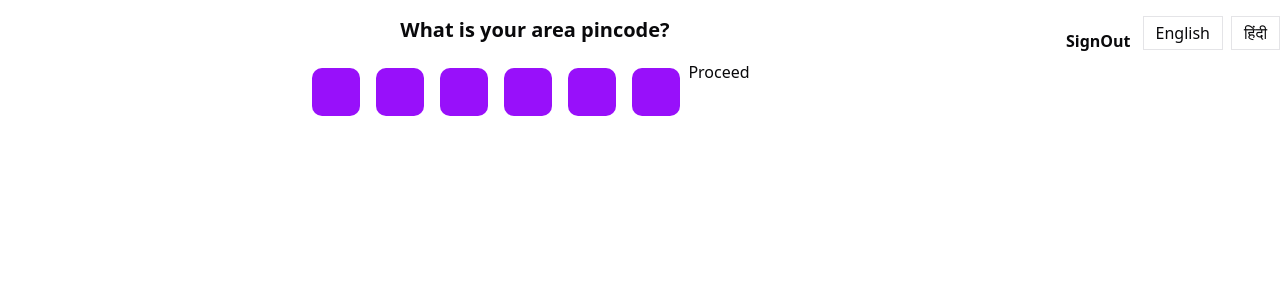
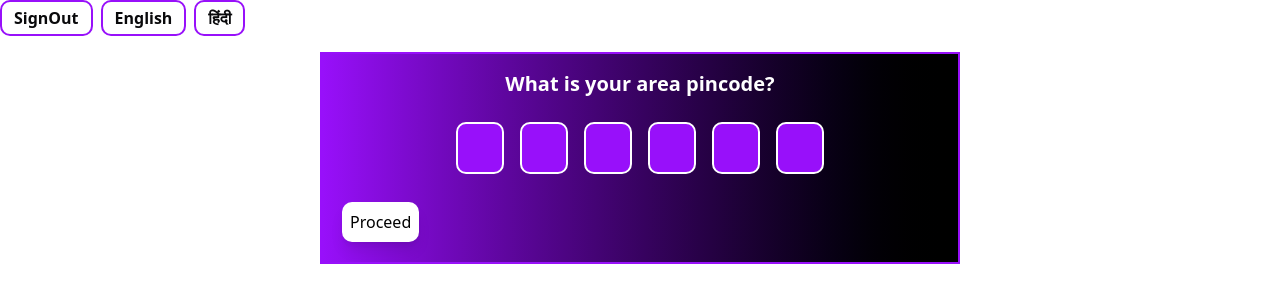
Before and after one commit to TamannaParashar/FarmVisor, a Next.js app: page /Home in a window 1280 px wide. Shown: the top 302 px of the page. Built offline with nearby package versions, Linux system fonts and the light colour scheme.

Commit message:
added pincode

```diff
--- a/src/app/Home/page.jsx
+++ b/src/app/Home/page.jsx
@@ -2,9 +2,10 @@
 import { useTranslation } from "react-i18next"
 import i18n from "./../../i18n"
 import { signOut } from "next-auth/react"
-import { useRef } from "react"
+import { useRef, useState } from "react"
 
 export default function Home() {
+  const [pin,setPin] = useState(true);
   const { t } = useTranslation()
   const changeLanguage = (lang) => {
     i18n.changeLanguage(lang)
@@ -36,30 +37,28 @@ const handleSubmit= async()=>{
   });
   const data = await res.json();
   console.log(data);
+  setPin(false);
 }
   return (
     <div>
-        <div className="flex float-right">
-        <button onClick={()=>signOut({callbackUrl:'/'})} className="p-3 rounded-lg font-bold">SignOut</button>
       <div className="mb-4">
-        <button onClick={() => changeLanguage("en")} className="px-3 py-1 border mr-2">
-          English
-        </button>
-        <button onClick={() => changeLanguage("hi")} className="px-3 py-1 border">
-          हिंदी
-        </button>
+        <button onClick={()=>signOut({callbackUrl:'/'})} className="px-3 py-1 border-2 border-purple-600 rounded-lg font-bold mr-2">SignOut</button>
+        <button onClick={() => changeLanguage("en")} className="px-3 py-1 border-2 border-purple-600 ro rounded-lg font-bold mr-2">English</button>
+        <button onClick={() => changeLanguage("hi")} className="px-3 py-1 border-2 border-purple-600 ro rounded-lg font-bold mr-2">हिंदी</button>
       </div>
-      </div>
-
-      <h2 className="text-xl font-bold text-center m-4">{t("pincode")}</h2>
+      {pin && <div className="flex justify-center">
+      <div className="border-2 border-purple-600 bg-gradient-to-r from-purple-600 to-black w-[50%]">
+      <h2 className="text-xl font-bold text-center m-4 text-white">{t("pincode")}</h2>
       <div className="flex justify-center align-middle">
         {Array.from({ length: 6 }, (_, i) => (
           <input key={i} type="text" maxLength={1} ref={inputRefs[i]} onChange={(e) => handleChange(e, i)}
-            className="w-12 p-3 m-2 rounded-lg text-white font-bold bg-purple-600 text-center"
+            className="w-12 p-3 m-2 rounded-lg text-white font-bold bg-purple-600 text-center border-2 border-white"
           />
         ))}
-        <div><button onClick={handleSubmit}>{t("done")}</button></div>
+        </div>
+        <div><button onClick={handleSubmit} className="bg-white text-black rounded-lg shadow-lg p-2 m-5 flex justify-center items-center">{t("done")}</button></div>
       </div>
+      </div>}
     </div>
   )
 }
```
